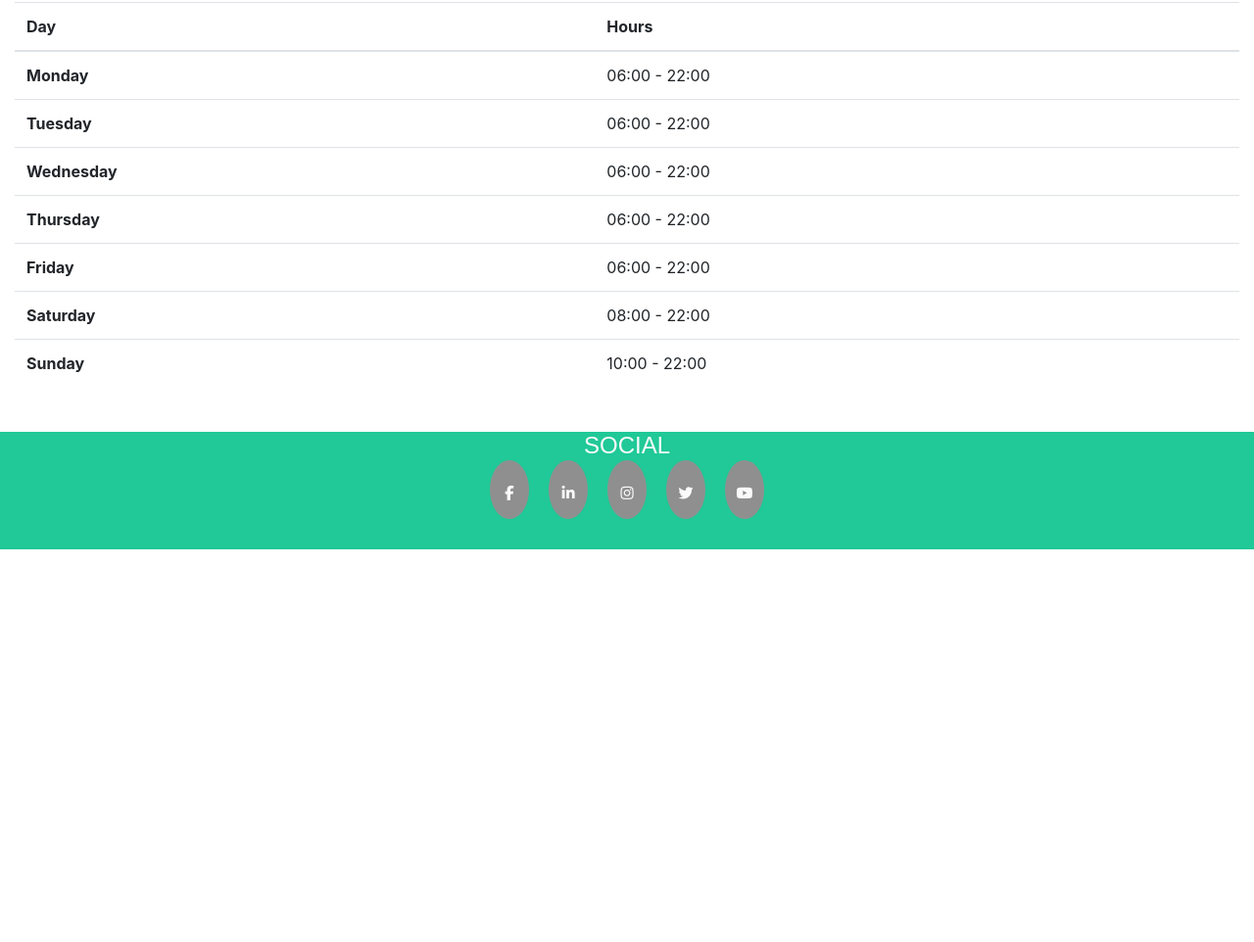
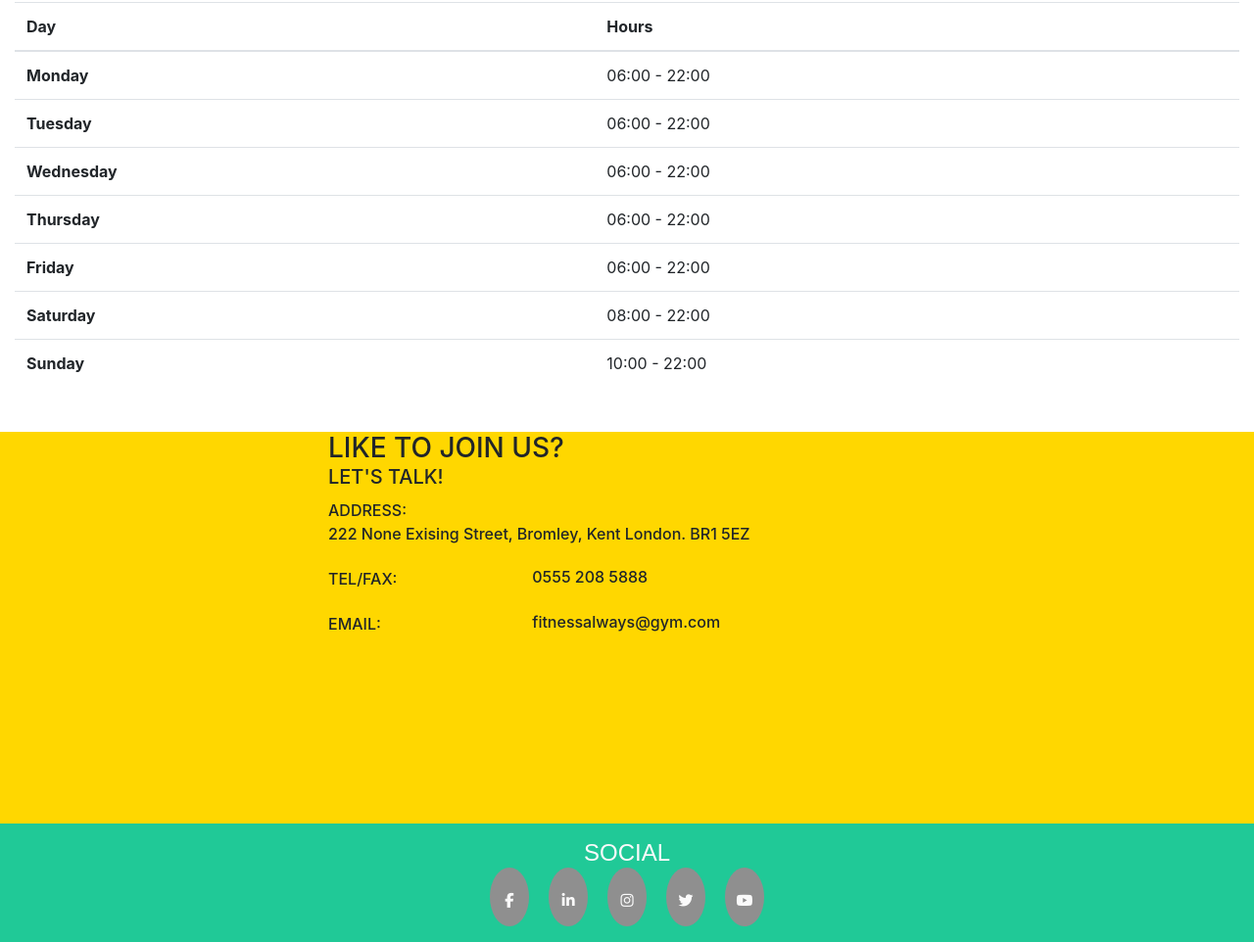
Before and after one commit to Code-Institute-Submissions/oakerele-web-My-first-milestone-project, a plain HTML site: page index.html in a window 1280 px wide. Shown: the part 838-1800 px from the top of the page at 98% size. Before the commit the page ends 1399 px from the top, so only its background shows below. Drawn offline with nearby package versions, Linux system fonts and the light colour scheme; a web font is replaced by a local one.

Commit message:
Contact page amended

```diff
--- a/index.html
+++ b/index.html
@@ -9,6 +9,7 @@
     <link rel="stylesheet" href="https://cdnjs.cloudflare.com/ajax/libs/hover.css/2.3.1/css/hover-min.css">
     <script src="https://kit.fontawesome.com/abdd321d26.js" crossorigin="anonymous"></script>
     <link rel="stylesheet" href="master/css/style.css">
+    <link href="sticky-footer.css" rel="stylesheet">
     <title>Gym</title>
 </head>
 <body>
@@ -29,7 +30,7 @@
                                 <a href="gallery.html" class="hvr-sweep-to-top"><i class="fa fa-image" aria-hidden="true"></i><span>Gallery</span></a>
                             </li>
                             <li class="col-6 col-sm-3 ui-menu-color-contact-us list-inline-item menuitem">
-                                <a href="contact.html" class="hvr-sweep-to-top"><i class="fa fa-comment-o" aria-hidden="true"></i><span>Contact Us</span></a>
+                                <a href="#contact" class="hvr-sweep-to-top"><i class="fa fa-comment-o" aria-hidden="true"></i><span>Contact Us</span></a>
                             </li>
                         </ul>
                     </div>
@@ -110,8 +111,60 @@
                 </table>
             </div>
     </section>
-    <footer class="container-fluid">
+    <section id="contact" style="
+    height: 400px;
+    font-size: 16px;
+    font-weight: 500;
+    background: gold;" class="container-fluid">
         <div class="row">
+            <div class="col-sm-6 offset-sm-3">
+                <div class="row bg-color-contact">
+                    <div class="col">
+                        <h3 class="contact-heading uppercase">Like to join us?</h3>
+                        <h5 class="uppercase">Let's Talk!</h5>
+                    </div>
+                </div>
+                <div class="contact-item">
+                    <div class="key">
+                        <p class="uppercase">
+                            Address:
+                        </p>
+                    </div>
+                    <div class="value">
+                        <p>
+                            222 None Exising Street, Bromley, Kent London. BR1 5EZ
+                        </p>
+                    </div>
+                </div>
+                <div class="contact-item">
+                    <div class="key">
+                        <p class="uppercase">
+                            Tel/Fax:
+                        </p>
+                    </div>
+                    <div class="value">
+                        <p>
+                            0555 208 5888
+                        </p>
+                    </div>
+                </div>
+                <div class="contact-item">
+                    <div class="key">
+                        <p class="uppercase">
+                            Email:
+                        </p>
+                    </div>
+                    <div class="value">
+                        <p>
+                            fitnessalways@gym.com
+                        </p>
+                    </div>
+                </div>
+            </div>
+        </div>
+    </section>
+    <footer class="footer mt-auto py-3">
+        <div class="container">
             <div class="col-sm-6 offset-sm-3">
                 <h4 class="uppercase general-sub" style="text-align: center;">Social</h4>
                     <div style="display: flex;
```
Also changed, not shown: contact.html (+19 -39 lines).
